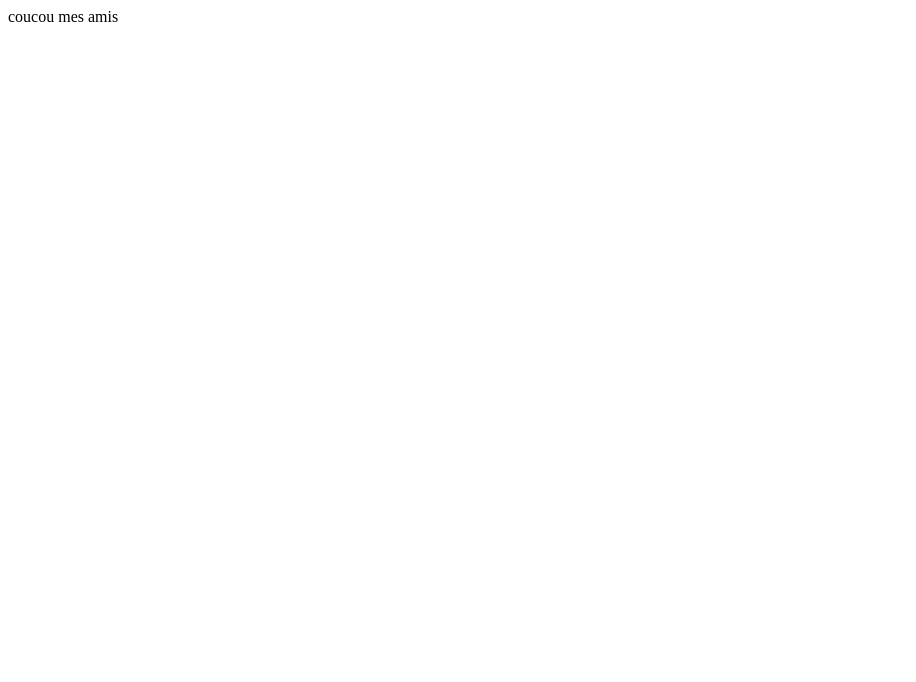
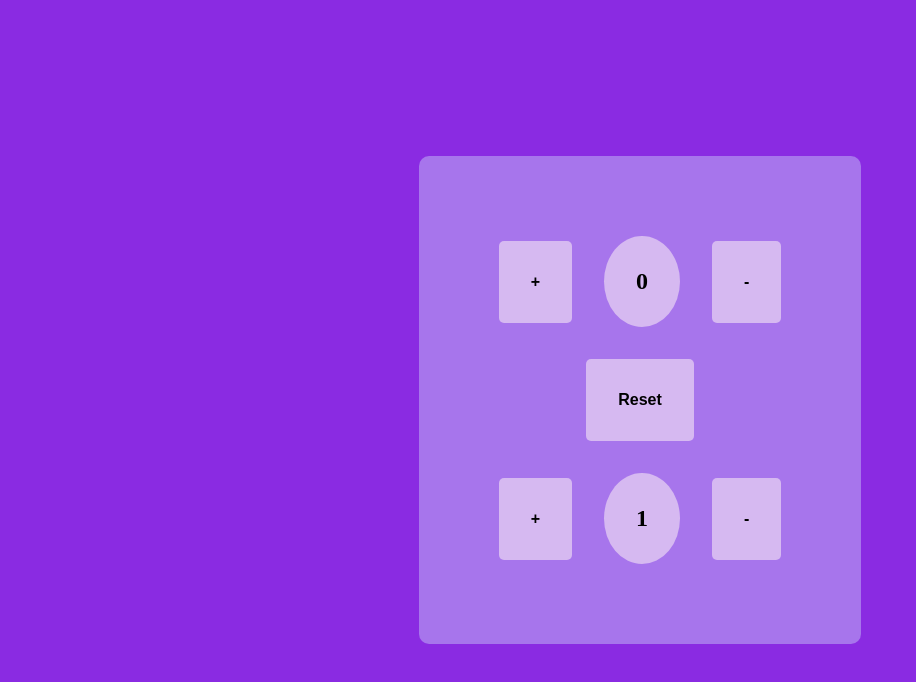
Before and after one commit to Mrneyestani/Counter-React, a React (Vite) app: page / in a window 1280 px wide. Shown: the top 682 px of the page, without its empty margins (0-916 px from the left). Built offline with nearby package versions, Linux system fonts and the light colour scheme.

Commit message:
Mise en marche Counter

```diff
--- a/src/exo-counter/components/App.tsx
+++ b/src/exo-counter/components/App.tsx
@@ -1,6 +1,11 @@
 import { useState } from "react";
 import { GlobalStyle } from "../styles/App.style";
-
+import Counter from "./Counter";
 export default function App() {
-  return <div>coucou mes amis</div>;
+  return (
+    <>
+      <GlobalStyle />
+      <Counter />
+    </>
+  );
 }
--- a/src/exo-counter/components/Counter.tsx
+++ b/src/exo-counter/components/Counter.tsx
@@ -0,0 +1,61 @@
+import { SyntheticEvent } from "react";
+import { useState } from "react";
+import {
+  ButtonMinus,
+  ButtonMinusValue,
+  ButtonPlus,
+  ButtonPlusValue,
+  ButtonReset,
+  CounterDiv,
+  CounterPage,
+  DisplayCounter,
+  DisplayValue,
+  ResetDiv,
+  ValueDiv,
+} from "../styles/Counter.style";
+
+type DisplayStatus = number;
+
+export default function Counter() {
+  const [Counter, setCounter] = useState<DisplayStatus>(0);
+  const [CounterValue, setCounterValue] = useState<DisplayStatus>(1);
+
+  function buttonPlus() {
+    setCounter(Counter + CounterValue);
+  }
+  function buttonMinus() {
+    setCounter(Counter - CounterValue);
+  }
+  function buttonReset() {
+    setCounter(Counter - Counter);
+  }
+
+  function buttonPlusValue() {
+    setCounterValue(CounterValue + 1);
+  }
+  function buttonMinusValue() {
+    setCounterValue(CounterValue - 1);
+  }
+
+  return (
+    <CounterPage>
+      <CounterDiv>
+        <ButtonPlus onClick={buttonPlus}>+</ButtonPlus>
+        <DisplayCounter>
+          {Counter >= 0 ? Counter : Counter === 0}
+        </DisplayCounter>
+        <ButtonMinus onClick={buttonMinus}>-</ButtonMinus>
+      </CounterDiv>
+      <ResetDiv>
+        <ButtonReset onClick={buttonReset}>Reset</ButtonReset>
+      </ResetDiv>
+      <ValueDiv>
+        <ButtonPlusValue onClick={buttonPlusValue}>+</ButtonPlusValue>
+        <DisplayValue>
+          {CounterValue >= 1 ? CounterValue : CounterValue === 1}
+        </DisplayValue>
+        <ButtonMinusValue onClick={buttonMinusValue}>-</ButtonMinusValue>
+      </ValueDiv>
+    </CounterPage>
+  );
+}
--- a/src/exo-counter/styles/App.style.tsx
+++ b/src/exo-counter/styles/App.style.tsx
@@ -1,5 +1,13 @@
 import styled from "styled-components";
 import { createGlobalStyle } from "styled-components";
+
+export const AppTheme = {
+  colors: {
+    darkViolet: "#8a2be2",
+    violet: "#a775ec",
+    lightViolet: "rgb(214, 185, 241)",
+  },
+};
 
 export const GlobalStyle = createGlobalStyle`
 :root {
@@ -8,10 +16,13 @@ background-color: #dbdbdb;
   html, body, #root {
     margin: 0;
     padding: 0;
+    min-width: 100vw;
+    min-height: 100vh;
     display: flex;
     flex-direction: column;
-    min-width: 100vw;
-    min-height: 100vh;
+    align-items: center;
+    justify-content: center;
+    background-color: ${AppTheme.colors.darkViolet};
   };
 
   *{
--- a/src/exo-counter/styles/Counter.style.tsx
+++ b/src/exo-counter/styles/Counter.style.tsx
@@ -0,0 +1,102 @@
+import styled from "styled-components";
+import { AppTheme } from "./App.style";
+
+export const CounterPage = styled.div`
+  display: flex;
+  flex-direction: column;
+  justify-content: center;
+  align-items: center;
+  align-content: center;
+  background-color: ${AppTheme.colors.violet};
+  border-radius: 10px;
+  padding: 4rem;
+`;
+export const CounterDiv = styled.div`
+  display: flex;
+  flex-direction: row;
+  justify-content: center;
+  align-items: center;
+`;
+export const ButtonPlus = styled.button`
+  background-color: ${AppTheme.colors.lightViolet};
+  border-radius: 5px;
+  border: none;
+  padding: 2rem;
+  margin: 1rem;
+  font-size: 1rem;
+  font-weight: 600;
+  cursor: pointer;
+  animation: incrementAnim 0.5s 1.5s;
+  animation-fill-mode: forwards;
+  transform: scale(1);
+`;
+export const DisplayCounter = styled.div`
+  background-color: ${AppTheme.colors.lightViolet};
+  border-radius: 50%;
+  border: none;
+  padding: 2rem;
+  margin: 1rem;
+  font-size: 1.5rem;
+  font-weight: 600;
+`;
+export const ButtonMinus = styled.button`
+  background-color: ${AppTheme.colors.lightViolet};
+  border-radius: 5px;
+  border: none;
+  padding: 2rem;
+  margin: 1rem;
+  font-size: 1rem;
+  font-weight: 600;
+  cursor: pointer;
+`;
+export const ResetDiv = styled.div`
+  display: flex;
+  flex-direction: row;
+  justify-content: center;
+  align-items: center;
+`;
+export const ButtonReset = styled.button`
+  background-color: ${AppTheme.colors.lightViolet};
+  border-radius: 5px;
+  border: none;
+  padding: 2rem;
+  margin: 1rem;
+  font-size: 1rem;
+  font-weight: 600;
+  cursor: pointer;
+`;
+export const ValueDiv = styled.div`
+  display: flex;
+  flex-direction: row;
+  justify-content: center;
+  align-items: center;
+  font-size: 1.5rem;
+  font-weight: 600;
+`;
+export const ButtonPlusValue = styled.button`
+  background-color: ${AppTheme.colors.lightViolet};
+  border-radius: 5px;
+  border: none;
+  padding: 2rem;
+  margin: 1rem;
+  font-size: 1rem;
+  font-weight: 600;
+  cursor: pointer;
+`;
+export const DisplayValue = styled.div`
+  background-color: ${AppTheme.colors.lightViolet};
+  border-radius: 100%;
+  border: none;
+  padding: 2rem;
+  margin: 1rem;
+`;
+export const ButtonMinusValue = styled.button`
+  background-color: ${AppTheme.colors.lightViolet};
+  border-radius: 5px;
+  border: none;
+  padding: 2rem;
+  margin: 1rem;
+  font-size: 1rem;
+  font-weight: 600;
+  cursor: pointer;
+`;
```
